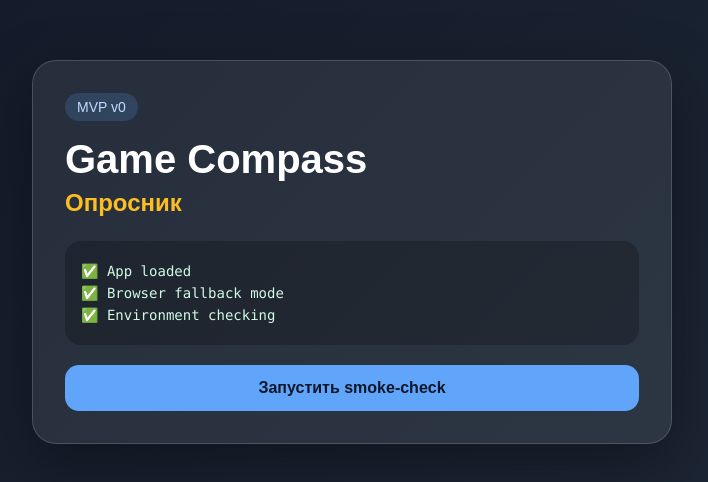
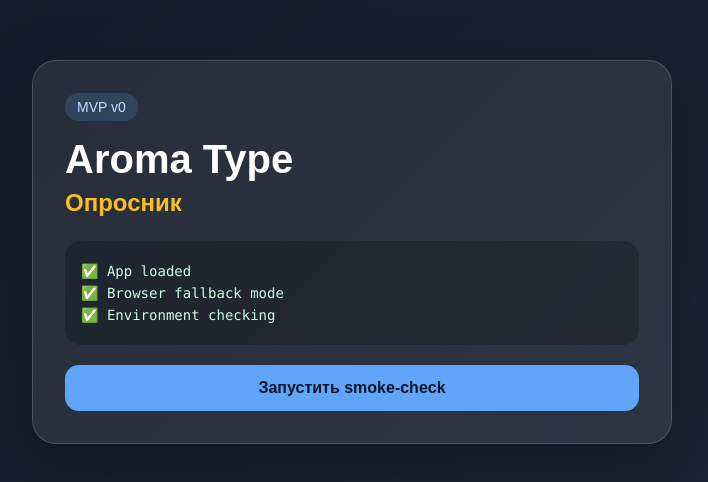
Before and after one commit to BratishkaDurovaTg/SWP-AromaType, a plain HTML site: page frontend/index.html in a window 1280 px wide. Shown: the part 148-630 px from the top of the page, without its empty margins (288-996 px from the left). Drawn offline with Linux system fonts and the light colour scheme.

Commit message:
Fix frontend text encoding and project name

```diff
--- a/frontend/index.html
+++ b/frontend/index.html
@@ -3,7 +3,7 @@
 <head>
   <meta charset="UTF-8" />
   <meta name="viewport" content="width=device-width, initial-scale=1.0" />
-  <title>Game Compass — MVP v0</title>
+  <title>Aroma Type — MVP v0</title>
   <script src="https://telegram.org/js/telegram-web-app.js"></script>
   <style>
     * { box-sizing: border-box; }
@@ -93,7 +93,7 @@
   <main class="card">
     <div class="badge">MVP v0</div>
 
-    <h1>Game Compass</h1>
+    <h1>Aroma Type</h1>
     <h2>Опросник</h2>
 
     <section class="checks" aria-label="Smoke-check status">
```
Also changed, not shown: frontend/README.md.
